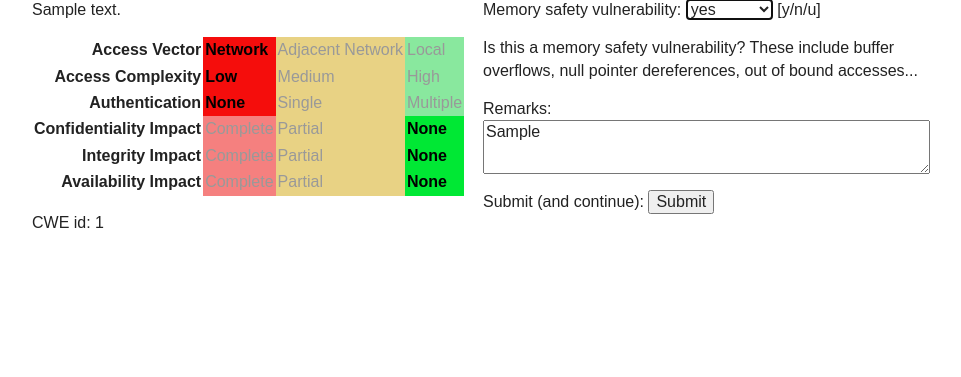
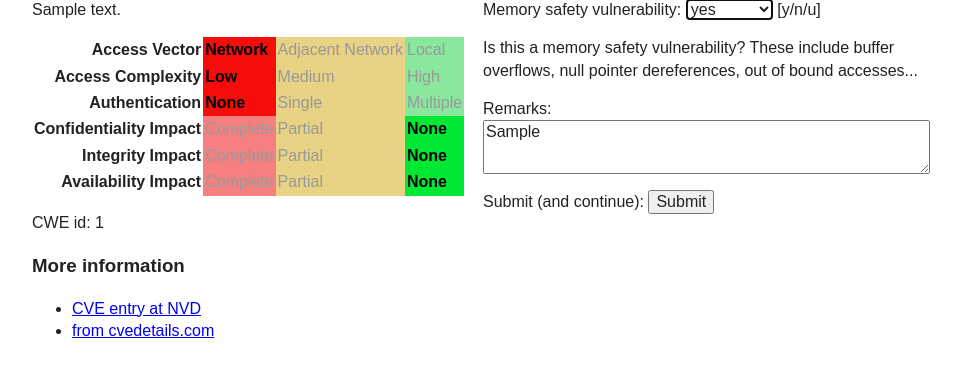
Before and after one commit to Sjlver/clac, a Django app: page /cves/1/annotate in a window 1280 px wide. Shown: the part 123-500 px from the top of the page, without its empty margins (158-1119 px from the left). Run offline with Django 3.2, Linux system fonts and the light colour scheme; a user stored in the database is signed in; tables that the repository leaves empty hold one stand-in row (values such as "Sample post"); some libraries are stand-ins or nearby versions.

Commit message:
Add links to NVD and CVEDetails.

```diff
--- a/clac/cves/templates/cves/annotate_cve.html
+++ b/clac/cves/templates/cves/annotate_cve.html
@@ -46,6 +46,12 @@
     </table>
 
     <p class="cwe-id">CWE id: {{ entry.cwe_id }}</p>
+
+    <h3>More information</h3>
+    <ul>
+      <li><a href="https://web.nvd.nist.gov/view/vuln/detail?vulnId={{ entry.cve_id }}">CVE entry at NVD</a></li>
+      <li><a href="http://cvedetails.com/cve/{{ entry.cve_id }}/">from cvedetails.com</a></li>
+    </ul>
   </div>
 
   <div class="cve-annotation">
```
